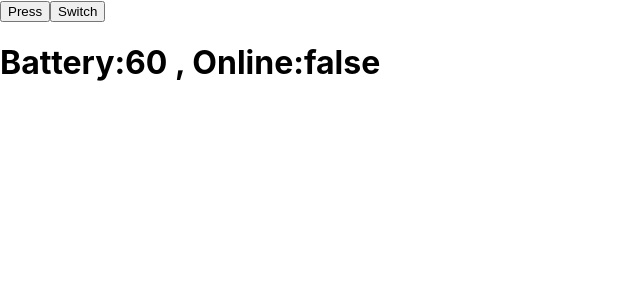
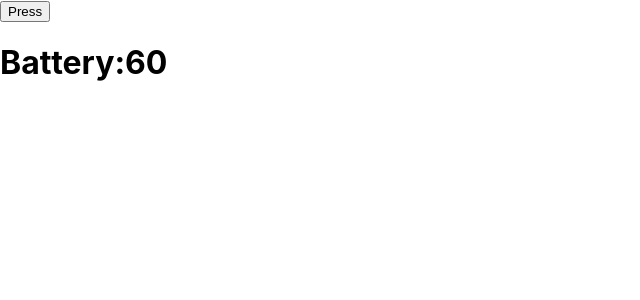
Before and after one commit to Liamtay/train-ticket, a React app: page / in a window 1280 px wide. Shown: the top 300 px of the page, without its empty margins (0-640 px from the left). Built offline with nearby package versions, Linux system fonts and the light colour scheme.

Commit message:
3-2 静态属性ContextType访问跨层级组件的数据

```diff
--- a/src/App.jsx
+++ b/src/App.jsx
@@ -2,22 +2,14 @@ import React, { Component, createContext } from 'react';
 import './App.css';
 
 const BatteryContext = createContext();
-const OnlineContext = createContext();
 
 class Leaf extends Component {
+  static contextType = BatteryContext;
+
   render () {
+    const battery = this.context;
     return (
-      <BatteryContext.Consumer>
-        {
-          (battery) => (
-            <OnlineContext.Consumer>
-              {
-                online => <h1>Battery:{battery} , Online:{String(online)}</h1>
-              }
-            </OnlineContext.Consumer>
-          )
-        }
-      </BatteryContext.Consumer>
+      <h1>Battery:{battery} </h1>
     )
   }
 }
@@ -30,26 +22,18 @@ class Middle extends Component {
 
 class App extends Component {
   state = {
-    online: false,
     battery: 60
   }
   render () {
-    const { battery, online } = this.state;
+    const { battery, } = this.state;
     return (
       <BatteryContext.Provider value={battery}>
-        <OnlineContext.Provider value={online}>
-          <button
-            type="button"
-            onClick={() => this.setState({ battery: battery - 1 })}>
-            Press
+        <button
+          type="button"
+          onClick={() => this.setState({ battery: battery - 1 })}>
+          Press
           </button>
-          <button
-            type="button"
-            onClick={() => this.setState({ online: !online })}>
-            Switch
-          </button>
-          <Middle />
-        </OnlineContext.Provider>
+        <Middle />
       </BatteryContext.Provider>
     );
   }
```
